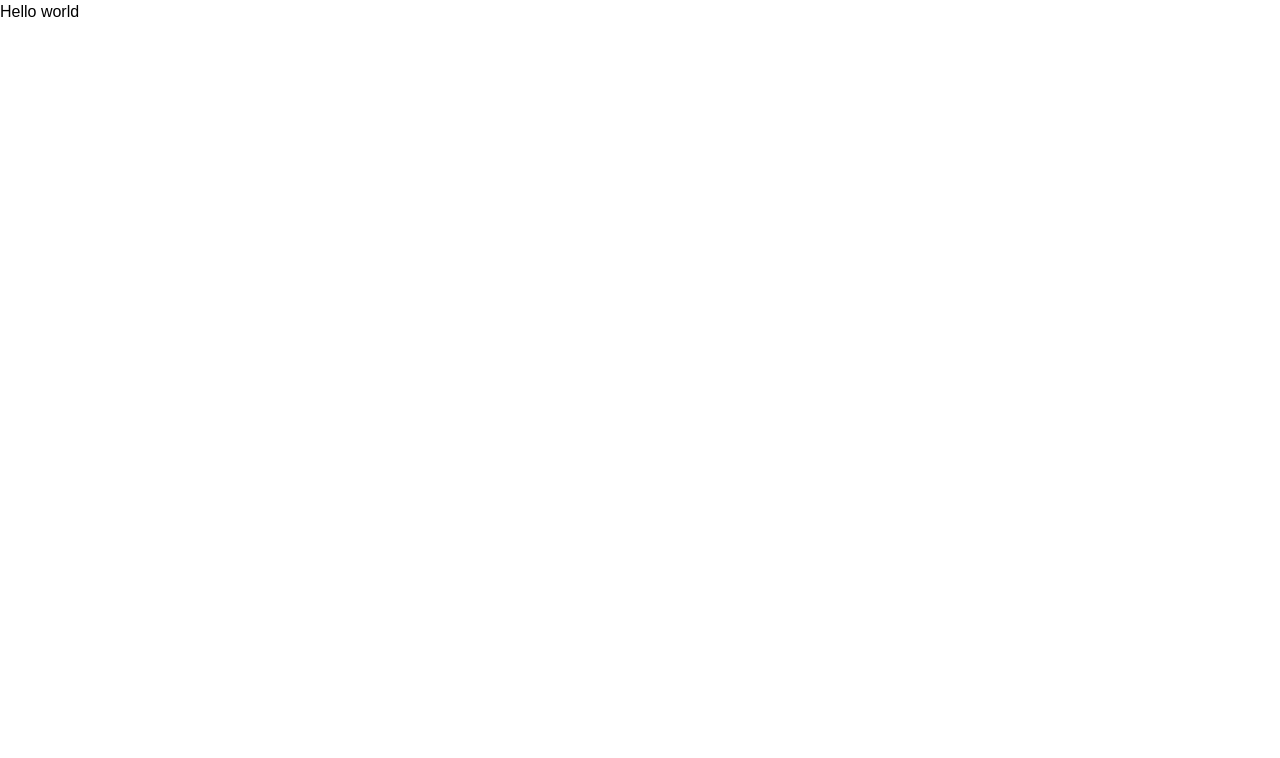
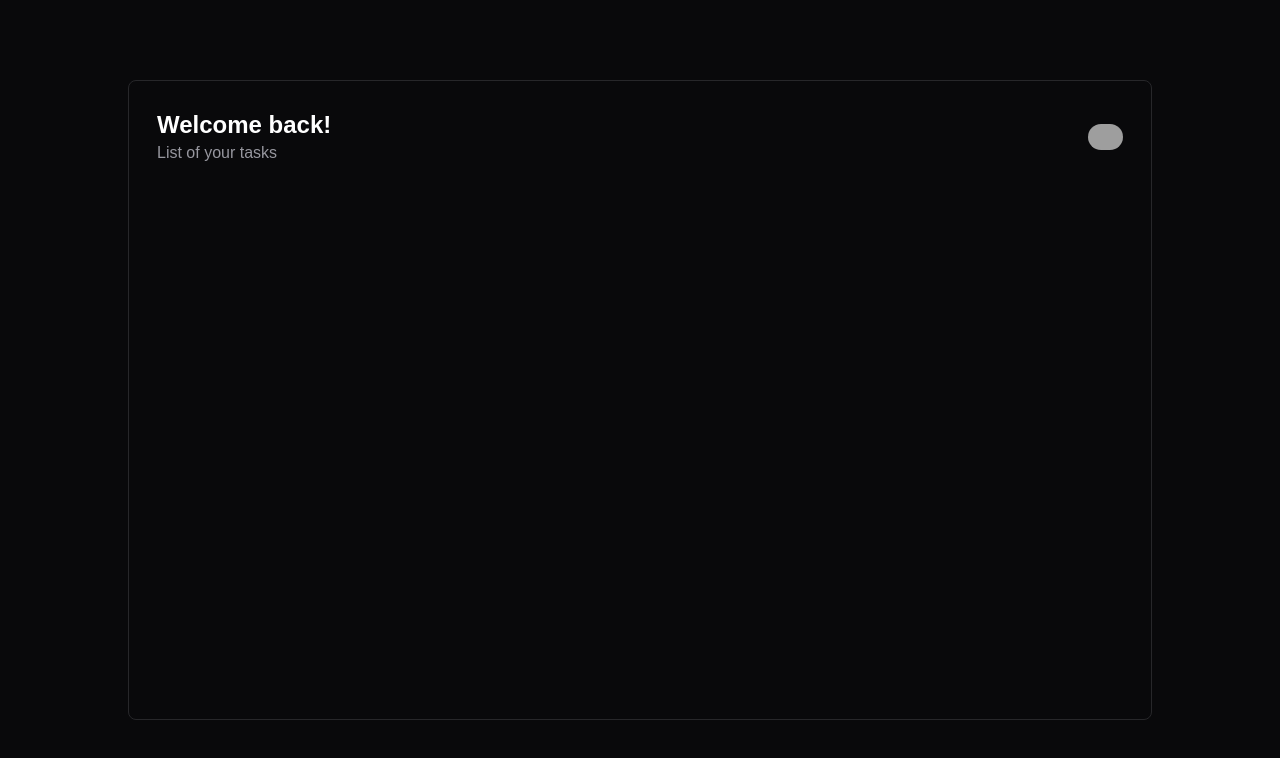
Before and after one commit to 2201monesh/tasky, a React (Vite) app: page / in a window 1280 px wide. Shown: the top 758 px of the page. Built offline with nearby package versions, Linux system fonts and the light colour scheme; grey boxes are pictures that could not be loaded.

Commit message:
Added Header component

```diff
--- a/src/App.jsx
+++ b/src/App.jsx
@@ -2,15 +2,18 @@ import { useState } from 'react'
 import reactLogo from './assets/react.svg'
 import viteLogo from '/vite.svg'
 import './App.css'
+import Header from './components/Header'
 
 function App() {
   const [count, setCount] = useState(0)
 
   return (
-    <>
-      Hello world
-    </>
+    <div className='w-screen h-screen flex justify-center items-center'>
+      <div className='w-[80%] h-[80%] border border-[#27272A] rounded-lg'>
+        <Header />
+      </div>
+    </div>
   )
 }
 
-export default App
+export default App;
--- /dev/null
+++ b/src/components/Header.jsx
@@ -0,0 +1,17 @@
+import React from 'react'
+
+function Header() {
+  return (
+    <div className='p-7 flex items-center justify-between'>
+      <div>
+        <p className='text-2xl font-bold'>Welcome back!</p>
+        <p className='text-[#97979F]'>List of your tasks</p>
+      </div>
+      <div>
+        <img src="https://avatars.githubusercontent.com/u/75907582?v=4" alt="userImage" width={35} className='rounded-full' />
+      </div>
+    </div>
+  )
+}
+
+export default Header;
--- a/src/index.css
+++ b/src/index.css
@@ -3,3 +3,8 @@
 *{
   font-family: Arial, Helvetica, sans-serif;
 }
+
+body{
+  background-color: #09090B;
+  color: white;
+}
```
